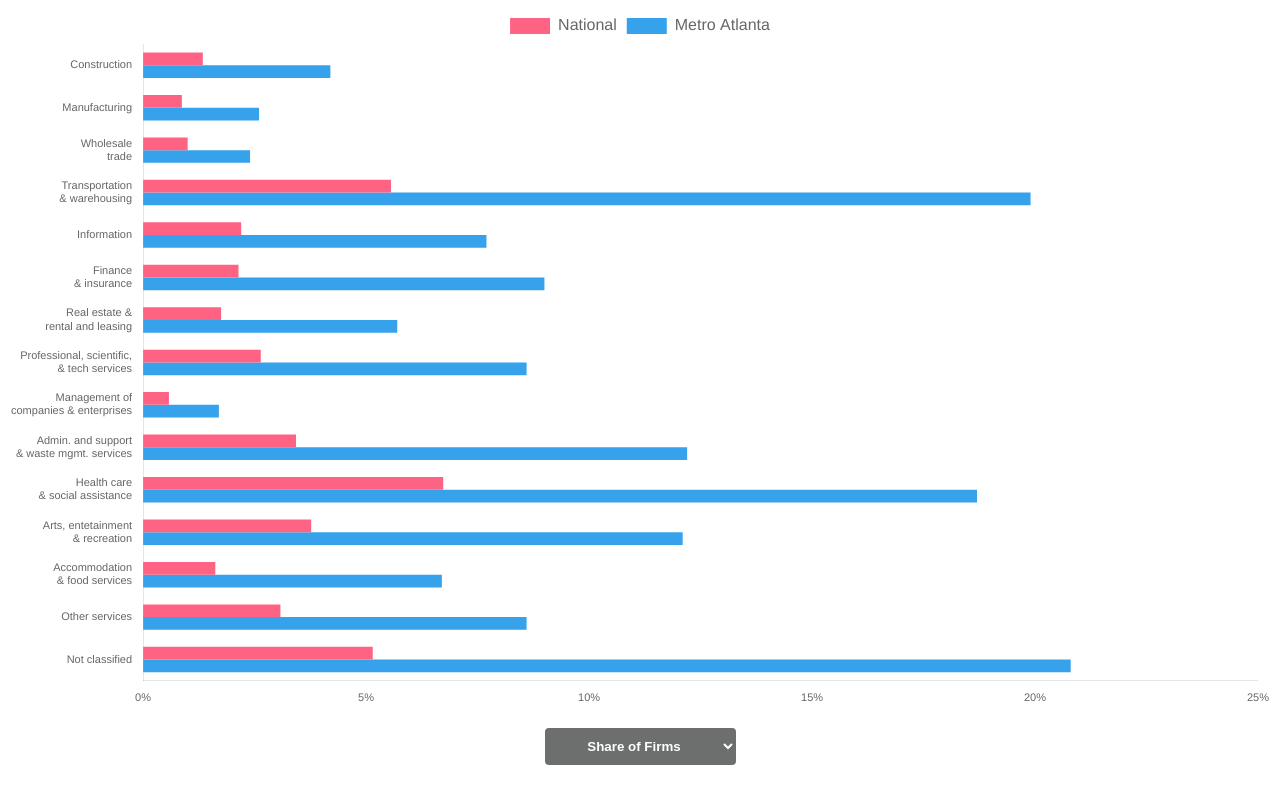
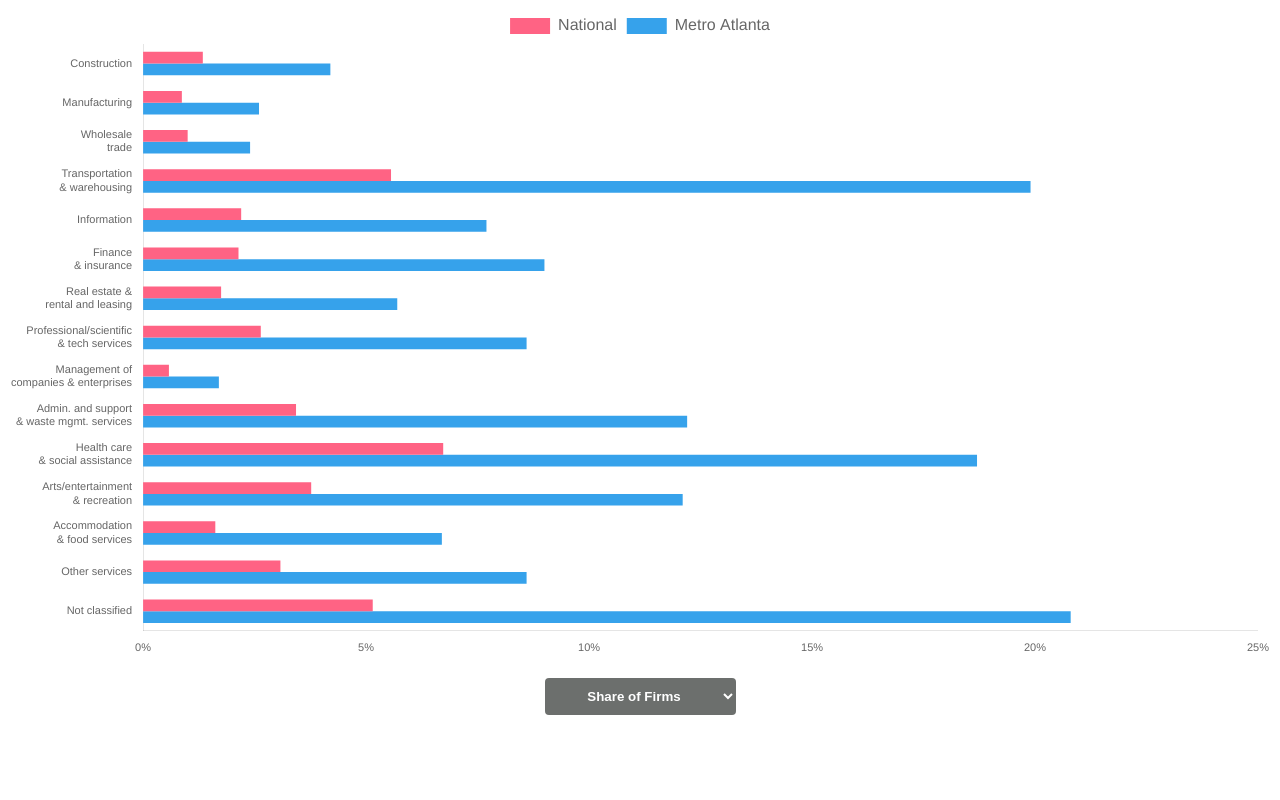
Before and after one commit to arc-research-analytics/blogViz_2.22.24, a plain HTML site: page index.html in a window 1280 px wide. Drawn offline with nearby package versions, Linux system fonts and the light colour scheme.

Commit message:
updated chart

```diff
--- a/index.html
+++ b/index.html
@@ -7,7 +7,7 @@
     <script src="https://cdn.jsdelivr.net/npm/chart.js"></script>
   </head>
   <body>
-    <div style="height: 700px">
+    <div style="height: 650px">
       <canvas id="myChart"></canvas>
     </div>
     <select
@@ -45,11 +45,11 @@
           "Information",
           ["Finance", "& insurance"],
           ["Real estate &", "rental and leasing"],
-          ["Professional, scientific,", "& tech services"],
+          ["Professional/scientific", "& tech services"],
           ["Management of", "companies & enterprises"],
           ["Admin. and support", "& waste mgmt. services"],
           ["Health care", "& social assistance"],
-          ["Arts, entetainment", "& recreation"],
+          ["Arts/entertainment", "& recreation"],
           ["Accommodation", "& food services"],
           "Other services",
           "Not classified",
@@ -127,6 +127,12 @@
               },
             },
             tooltip: {
+              titleFont: {
+                size: 20,
+              },
+              bodyFont: {
+                size: 16,
+              },
               callbacks: {
                 title: (context) => {
                   return context[0].label.replaceAll(",", " ");
```
